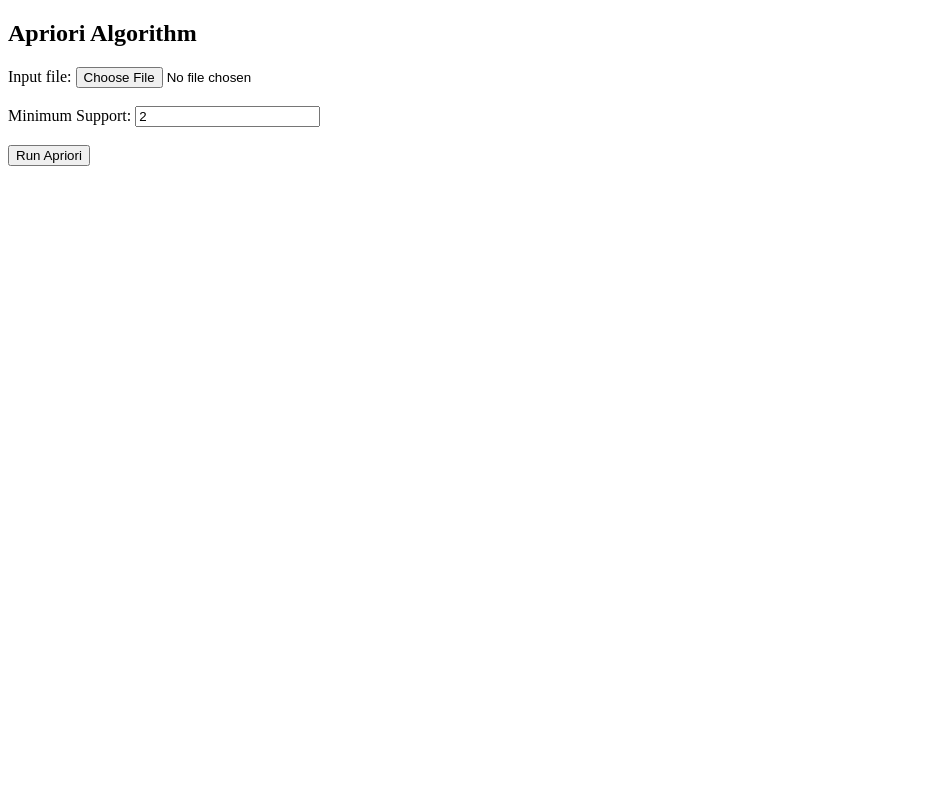
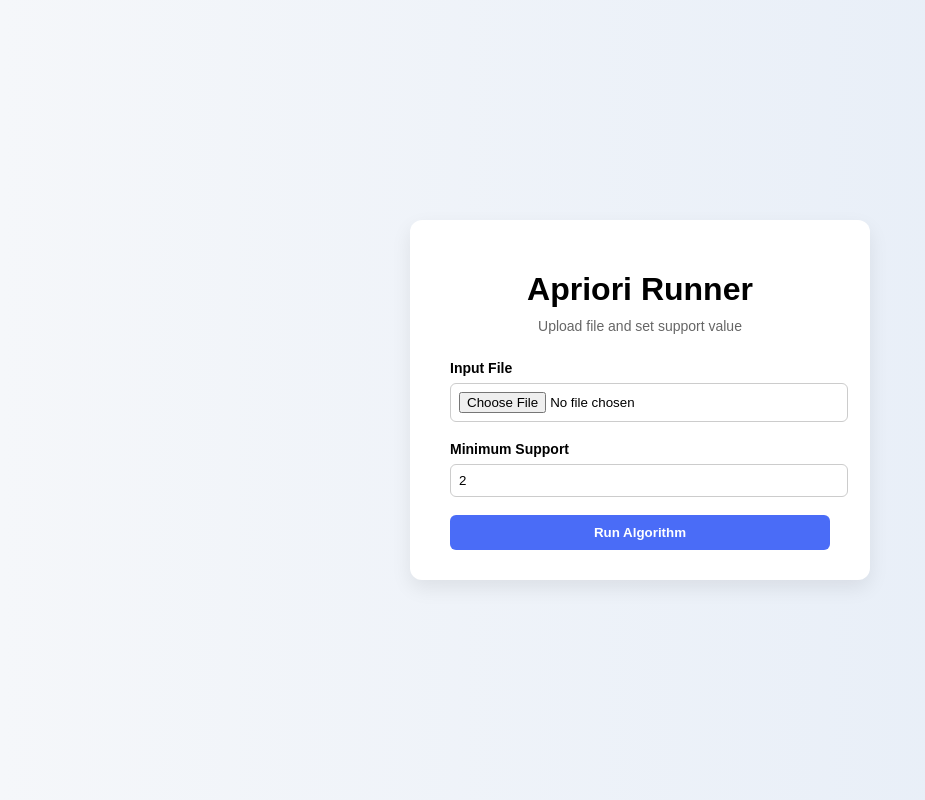
Before and after one commit to saharthejamal/Proj_2, a Flask app: page / in a window 1280 px wide. Shown: the whole page, without its empty margins (0-925 px from the left). Run offline with Flask 3, Linux system fonts and the light colour scheme.

Commit message:
adjust for nonempty set from Proj1

```diff
--- a/templates/index.html
+++ b/templates/index.html
@@ -1,28 +1,119 @@
 <!DOCTYPE html>
 <html>
 <head>
-    <title>Apriori Algorithm</title>
+    <title>SJ Apriori Tool</title>
+
+    <style>
+        body {
+            margin: 0;
+            padding: 0;
+            font-family: Arial, Helvetica, sans-serif;
+            background: linear-gradient(to right, #f5f7fa, #e4ecf7);
+        }
+
+        .container {
+            width: 100%;
+            min-height: 100vh;
+            display: flex;
+            justify-content: center;
+            align-items: center;
+        }
+
+        .card {
+            background: white;
+            padding: 30px 40px;
+            border-radius: 12px;
+            box-shadow: 0 8px 20px rgba(0,0,0,0.08);
+            width: 380px;
+        }
+
+        h1 {
+            text-align: center;
+            margin-bottom: 10px;
+        }
+
+        .subtitle {
+            text-align: center;
+            font-size: 14px;
+            color: #666;
+            margin-bottom: 25px;
+        }
+
+        label {
+            font-weight: bold;
+            font-size: 14px;
+        }
+
+        input[type="file"],
+        input[type="number"] {
+            width: 100%;
+            padding: 8px;
+            margin-top: 6px;
+            margin-bottom: 18px;
+            border-radius: 6px;
+            border: 1px solid #ccc;
+        }
+
+        button {
+            width: 100%;
+            padding: 10px;
+            background-color: #4a6cf7;
+            color: white;
+            border: none;
+            border-radius: 6px;
+            font-weight: bold;
+            cursor: pointer;
+            transition: background 0.2s ease;
+        }
+
+        button:hover {
+            background-color: #3a56d4;
+        }
+
+        .results {
+            margin-top: 25px;
+            padding: 15px;
+            background: #f8f9fc;
+            border-radius: 8px;
+            border: 1px solid #e0e6f0;
+        }
+
+        pre {
+            white-space: pre-wrap;
+            word-wrap: break-word;
+            font-size: 13px;
+        }
+    </style>
+
 </head>
 <body>
-    <h2>Apriori Algorithm</h2>
 
-    <form method="POST" enctype="multipart/form-data">
-        <label>Input file:</label>
-        <input type="file" name="input_file" required>
+    <div class="container">
+        <div class="card">
 
-        <br><br>
+            <h1>Apriori Runner</h1>
+            <div class="subtitle">Upload file and set support value</div>
 
-        <label>Minimum Support:</label>
-        <input type="number" name="min_support" value="2" required>
+            <form method="POST" enctype="multipart/form-data">
 
-        <br><br>
+                <label for="file">Input File</label>
+                <input type="file" id="file" name="input_file" required>
 
-        <button type="submit">Run Apriori</button>
-    </form>
+                <label for="support">Minimum Support</label>
+                <input type="number" id="support" name="min_support" value="2" min="1" required>
 
-    {% if result %}
-        <h3>Results:</h3>
-        <pre>{{ result }}</pre>
-    {% endif %}
+                <button type="submit">Run Algorithm</button>
+            </form>
+
+            {% if result %}
+                <div class="results">
+                    <h3>Results</h3>
+                    <pre>{{ result }}</pre>
+                </div>
+            {% endif %}
+
+        </div>
+    </div>
+
 </body>
 </html>
```
